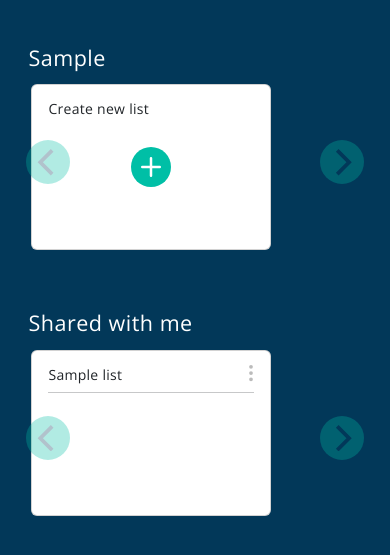
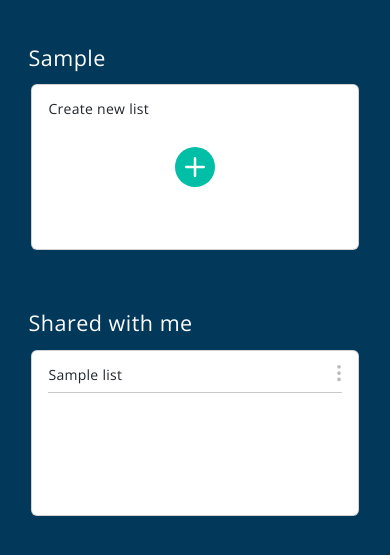
Before and after one commit to PretzelJohn/ListMatic, a Flask app: page /dashboard in a window 390 px wide. Shown: the part 71-626 px from the top of the page. Run offline with Flask 2, Linux system fonts and the light colour scheme; a user stored in the database is signed in; tables that the repository leaves empty hold one stand-in row (values such as "Sample post"); parts of the project's set-up code (start-up, migrations or seed data) failed here and were passed over.

Commit message:
* Fix flickity on mobile

```diff
--- a/app/static/css/dashboard.css
+++ b/app/static/css/dashboard.css
@@ -42,3 +42,22 @@
 .carousel-cell {
     margin-right: 2.4%;
 }
+
+.carousel:after {
+    content: 'flickity';
+    display: none;
+}
+
+@media screen and (max-width: 600px) {
+    .carousel:after {
+        content: '';
+    }
+
+    .card {
+        width: 100%;
+    }
+
+    .carousel-cell {
+        margin-right: 0;
+    }
+}
--- a/app/templates/dashboard.html
+++ b/app/templates/dashboard.html
@@ -36,7 +36,7 @@
                 <h2 class="fs-4 mb-1">{{ category }}</h2>
 
                 <!-- Flickity scrolling row -->
-                <div class="carousel" data-flickity='{ "cellAlign": "left", "groupCells": true, "freeScroll": true, "contain": true, "pageDots": false }'>
+                <div class="carousel" data-flickity='{ "cellAlign": "left", "groupCells": true, "freeScroll": true, "contain": true, "pageDots": false, "watchCSS": true }'>
                     <!-- Create list card -->
                     <div class="carousel-cell">
                         <div class="card text-dark">
@@ -164,7 +164,7 @@
             <h2 class="fs-4 mb-1">Shared with me</h2>
 
             <!-- Flickity scrolling row -->
-            <div class="carousel" data-flickity='{ "cellAlign": "left", "groupCells": true, "freeScroll": true, "contain": true, "pageDots": false }'>
+            <div class="carousel" data-flickity='{ "cellAlign": "left", "groupCells": true, "freeScroll": true, "contain": true, "pageDots": false, "watchCSS": true }'>
                 <!-- Existing list cards -->
                 {% for list in get_lists(current_user, category) %}
                     {% with role = get_role(current_user, list.list_id) %}
```
